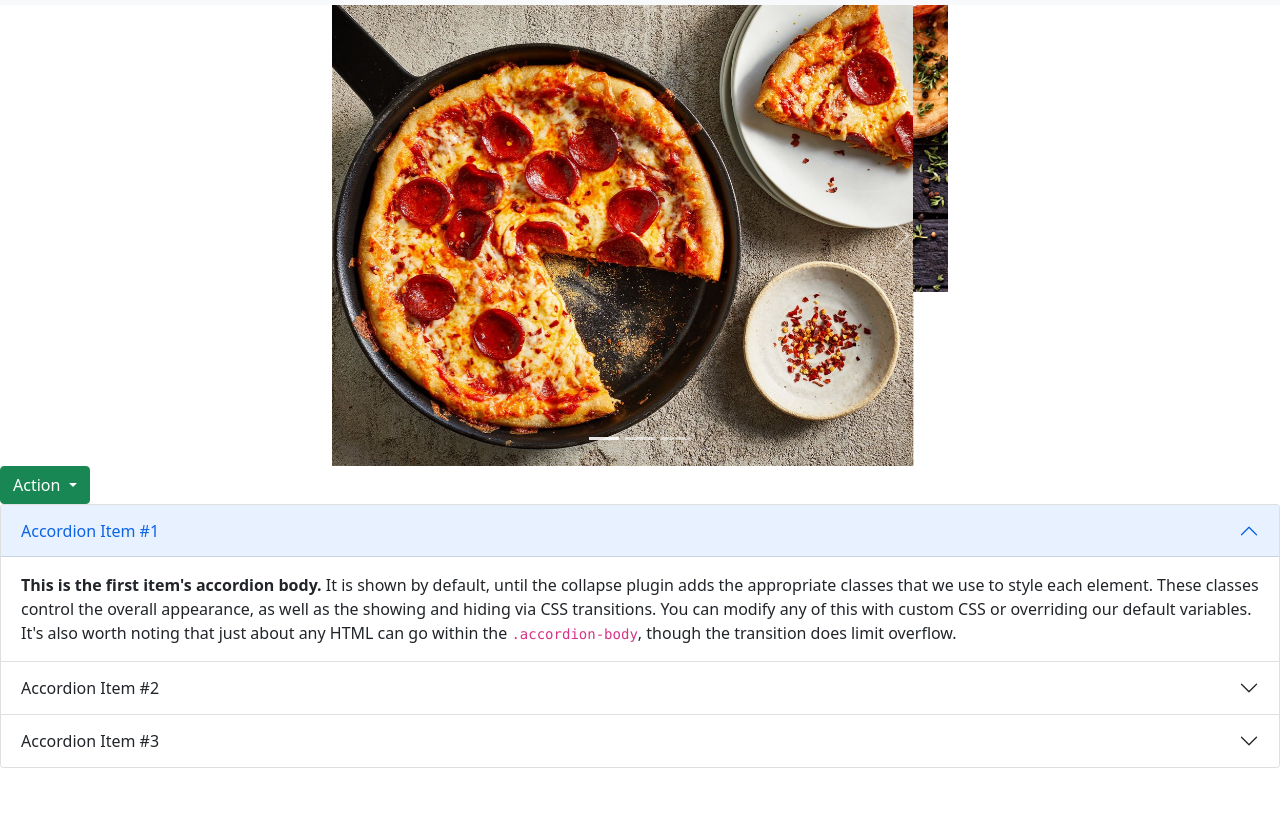
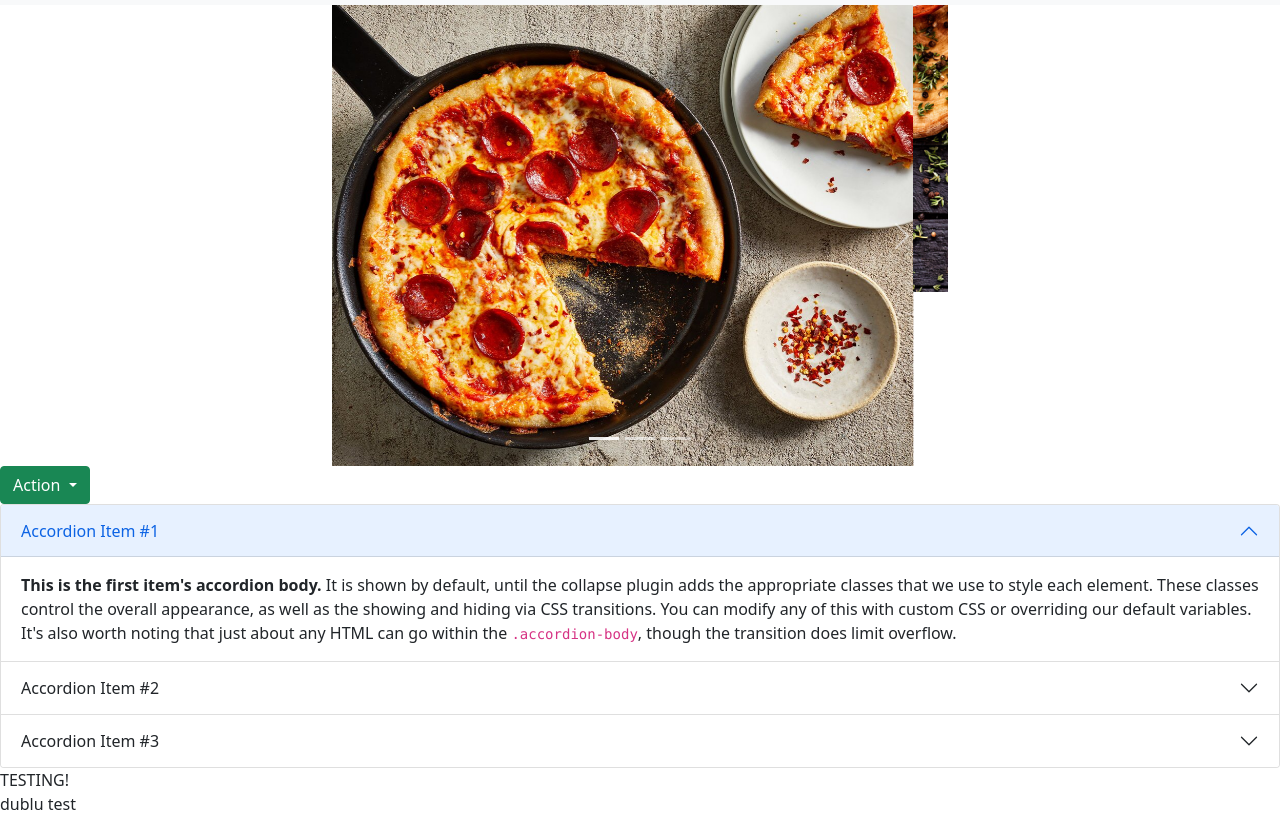
Before and after one commit to diandra-neagos/diandra-neagos.github.io, a plain HTML site: page index.html in a window 1280 px wide. Shown: the part 51-867 px from the top of the page. Before the commit the page ends 819 px from the top, so only its background shows below. Drawn offline with nearby package versions, Linux system fonts and the light colour scheme.

Commit message:
Test index

```diff
--- a/index.html
+++ b/index.html
@@ -269,5 +269,7 @@
         </div>
       </div>
     </div>
+    <div>TESTING!</div>
+    <div>dublu test</div>
   </body>
 </html>
```
